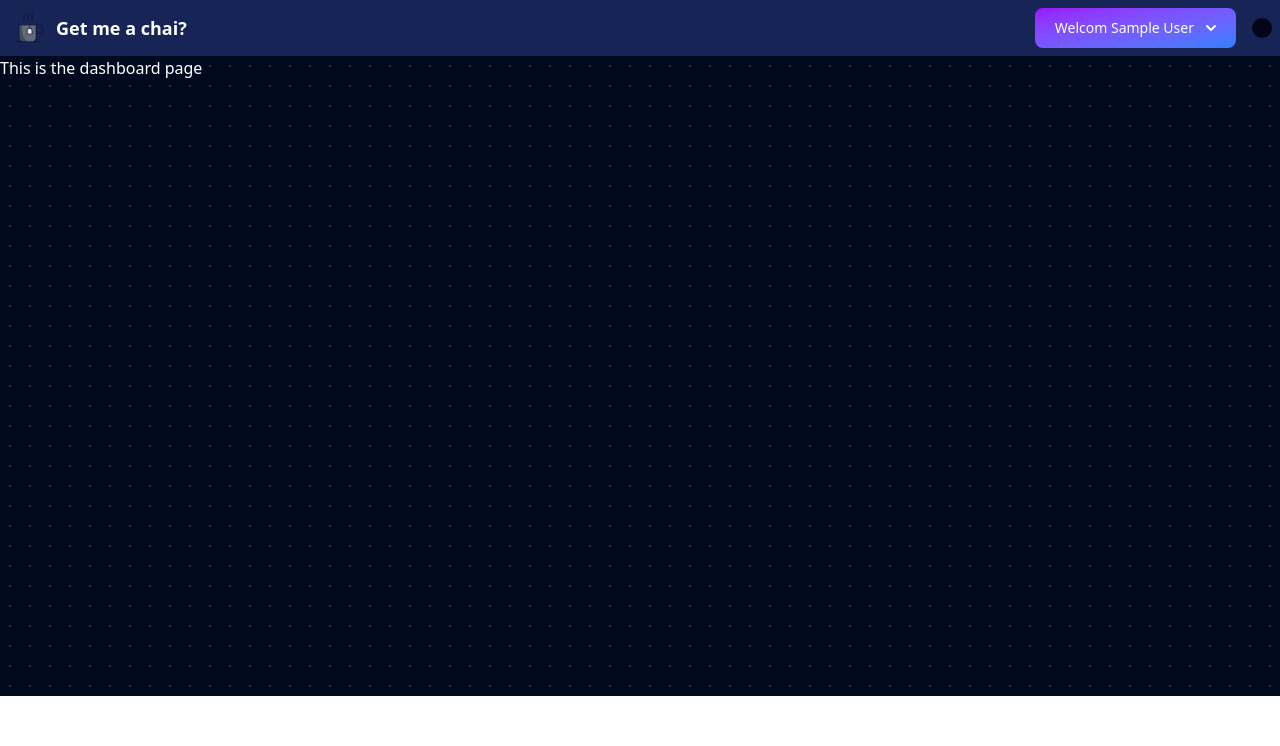
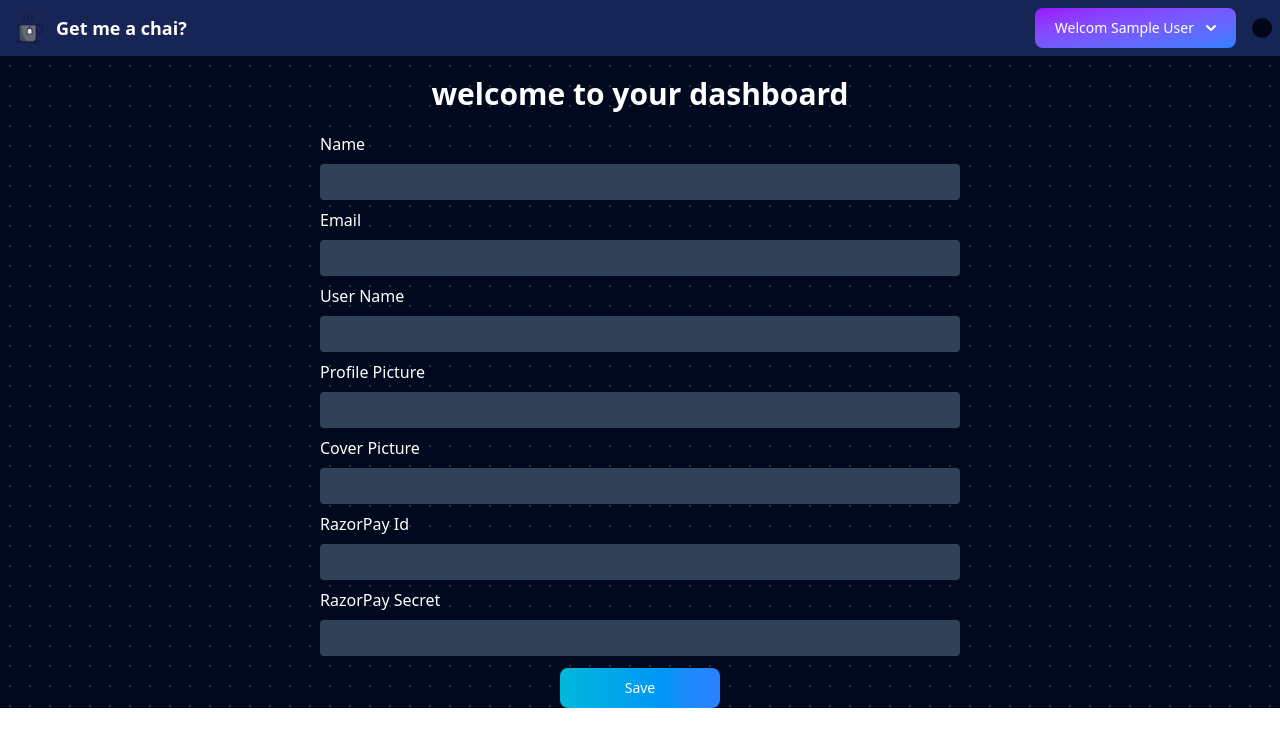
Before and after one commit to vishalparashar0119/get-me-a-chai, a Next.js app: page /dashboard in a window 1280 px wide. Shown: the top 746 px of the page. Built offline with nearby package versions, Linux system fonts and the light colour scheme; no server answers; sample sign-in values are in the browser's storage.

Commit message:
create a dashboard component with form handling

```diff
--- a/app/[userName]/page.jsx
+++ b/app/[userName]/page.jsx
@@ -1,7 +1,7 @@
 import React from 'react'
 
 const page = async ({ params }) => {
-  const { userName } = await  params;
+  const { userName } = await params;
   return (
     <div className=' text-white'>
       <div className='w-full h-[55vh] relative'>
@@ -15,14 +15,48 @@ const page = async ({ params }) => {
       <div className='flex justify-center items-center flex-col my-20 gap-2'>
         <h1 className='lg:text-4xl font-bold'>{userName}</h1>
         <p className='lg:text-sm'>creating Linux, Coding, and Technology Tutorials/Rant Videos</p>
-         <ul className='list-disc list-inside flex gap-2 text-sm opacity-50 '>
+        <ul className='list-disc list-inside flex gap-2 text-sm opacity-50 '>
           <li>232 members</li>
           <li>1 Post</li>
           <li>$387.9/month</li>
-         </ul>
+        </ul>
       </div>
 
-      <div>
+      <div className='w-4/5 mx-auto flex gap-2 '>
+
+        <div className="w-1/2 bg-slate-900 min-h-[100px] max-h-[200px] p-5 rounded-lg overflow-y-auto">
+          <h1 className='text-xl font-bold'>Supporters</h1>
+          <ul className='pl-2'>
+            <li><span className='text-lg font-bold text-slate-500'>vishal</span> : donate <span className='text-green-500'>10$</span> with a message : "<span className='text-amber-400'>we support you bhai ❤️</span>"</li>
+
+          </ul></div>
+        <div className="w-1/2 bg-slate-900 p-5 rounded-lg">
+          <h1 className='text-xl font-bold'>Make a payment</h1>
+          <div className='mt-5 flex flex-col gap-3 '>
+            <div className='flex flex-col gap-3'>
+              <input type="text" className='bg-slate-800 p-2 w-full rounded-sm' placeholder='Enter Name ' />
+              <input type="text" className='bg-slate-800 p-2 w-full rounded-sm' placeholder='Enter Message' />
+              <input type="text" className='bg-slate-800 p-2 w-full rounded-sm' placeholder='Enter Amount' />
+            </div>
+
+            <div className='w-1/4'>
+              <button type="button" className="text-white bg-gradient-to-r from-cyan-500 to-blue-500 hover:bg-gradient-to-bl focus:ring-4 focus:outline-none focus:ring-cyan-300 dark:focus:ring-cyan-800 font-medium rounded-lg text-sm px-5 py-2.5 text-center w-full cursor-pointer" >Pay</button>
+            </div>
+
+            <div className='flex gap-2' >
+              <button className='bg-slate-700 py-2 px-5 rounded-lg cursor-pointer '>
+                $5
+              </button>
+              <button className='bg-slate-700 py-2 px-5 rounded-lg cursor-pointer '>
+                $10
+              </button>
+              <button className='bg-slate-700 py-2 px-5 rounded-lg cursor-pointer '>
+                $20
+              </button>
+            </div>
+          </div>
+        </div>
+
 
       </div>
 
--- a/app/dashboard/page.jsx
+++ b/app/dashboard/page.jsx
@@ -1,9 +1,29 @@
 "use client"
-import React , {useEffect}from 'react'
+import React, { useEffect, useState } from 'react'
 import { useSession } from 'next-auth/react'
 import { useRouter } from 'next/navigation'
 
 const page = () => {
+
+  const [formData, setFormData] = useState({
+    name: '',
+    email: '',
+    userName: '',
+    profilePic: '',
+    coverPic: '',
+    razorPayId: '',
+    razorPaySecret: ''
+
+  });
+
+  const handleChange = (e)=>{
+      setFormData({...formData , [e.target.name] : e.target.value})
+  }
+
+  const submitForm = ()=>{
+     console.log(formData);
+     alert("submit successfull")
+  }
      const { data: session, status } = useSession();
   const router = useRouter();
 
@@ -18,7 +38,52 @@ const page = () => {
   }
 
   if (status === 'authenticated') {
-    return <div className='text-white'>This is the dashboard page</div>;
+  return <div className='text-white flex items-center flex-col'>
+    <h1 className='lg:text-3xl font-bold my-5'>welcome to your dashboard</h1>
+    <div className="lg:w-2/4 flex flex-col items-center gap-2">
+      {/*name*/}
+      <div className='w-full flex flex-col gap-2'>
+        <label htmlFor="" className=''>Name</label>
+        <input onChange={handleChange} type="text" className='w-full p-1.5 bg-slate-700 rounded-sm' name='name' value={formData.name} />
+      </div>
+      {/*email*/}
+      <div className='w-full flex flex-col gap-2'>
+        <label htmlFor="" className=''>Email</label>
+        <input onChange={handleChange} type="text" className='w-full p-1.5 bg-slate-700 rounded-sm' value={formData.email} name='email' />
+      </div>
+      {/*userName*/}
+      <div className='w-full flex flex-col gap-2'>
+        <label htmlFor="" className=''>User Name</label>
+        <input onChange={handleChange} type="text" className='w-full p-1.5 bg-slate-700 rounded-sm' value={formData.userName}  name='userName'/>
+      </div>
+      {/*profile pitchure*/}
+      <div className='w-full flex flex-col gap-2'>
+        <label htmlFor="" className=''>Profile Picture</label>
+        <input onChange={handleChange} type="text" className='w-full p-1.5 bg-slate-700 rounded-sm' value={formData.profilePic} name='profilePic' />
+      </div>
+      {/*cover pic*/}
+      <div className='w-full flex flex-col gap-2'>
+        <label htmlFor="" className=''>Cover Picture</label>
+        <input onChange={handleChange} type="text" className='w-full p-1.5 bg-slate-700 rounded-sm' value={formData.coverPic} name='coverPic'/>
+      </div>
+      {/*input razor pay id*/}
+      <div className='w-full flex flex-col gap-2'>
+        <label htmlFor="" className=''>RazorPay Id</label>
+        <input onChange={handleChange} type="text" className='w-full p-1.5 bg-slate-700 rounded-sm' value={formData.razorPayId} name='razorPayId' />
+      </div>
+      {/*input razor pay secret*/}
+      <div className='w-full flex flex-col gap-2'>
+        <label htmlFor="" className=''>RazorPay Secret</label>
+        <input onChange={handleChange} type="text" className='w-full p-1.5 bg-slate-700 rounded-sm' value={formData.razorPaySecret} name='razorPaySecret' />
+      </div>
+      {/* submit button */}
+      <div className='w-1/4 mt-1'>
+        <button onClick={submitForm} type="button" className="text-white bg-gradient-to-r from-cyan-500 to-blue-500 hover:bg-gradient-to-bl focus:ring-4 focus:outline-none focus:ring-cyan-300 dark:focus:ring-cyan-800 font-medium rounded-lg text-sm px-5 py-2.5 text-center w-full">Save</button>
+      </div>
+
+    </div>
+
+  </div>;
   }
 }
 
--- a/app/globals.css
+++ b/app/globals.css
@@ -1,32 +1,21 @@
 @import "tailwindcss";
 
-@layer utilities {
-    .loader {
-        width: 60px;
-        aspect-ratio: 2 / 1;
-        background:
-            radial-gradient(circle closest-side, #000 90%, transparent) no-repeat 0% 50%,
-            radial-gradient(circle closest-side, #000 90%, transparent) no-repeat 50% 50%,
-            radial-gradient(circle closest-side, #000 90%, transparent) no-repeat 100% 50%;
-        background-size: calc(100% / 3) 50%;
-        animation: dotsLoader 1s infinite linear;
-    }
+::-webkit-scrollbar {
+    width: 10px;
+}
 
-    @keyframes dotsLoader {
-        20% {
-            background-position: 0% 0%, 50% 50%, 100% 50%;
-        }
+/* Track */
+::-webkit-scrollbar-track {
+    background: transparent;
+}
 
-        40% {
-            background-position: 0% 100%, 50% 0%, 100% 50%;
-        }
+/* Handle */
+::-webkit-scrollbar-thumb {
+    background:  #1d293d;
+    border-radius: 5px;
+}
 
-        60% {
-            background-position: 0% 50%, 50% 100%, 100% 0%;
-        }
-
-        80% {
-            background-position: 0% 50%, 50% 50%, 100% 100%;
-        }
-    }
+/* Handle on hover */
+::-webkit-scrollbar-thumb:hover {
+    background: #1d293d;
 }
```
